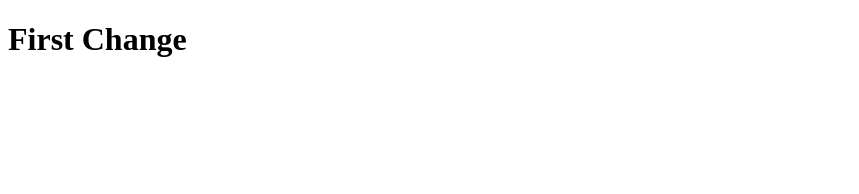
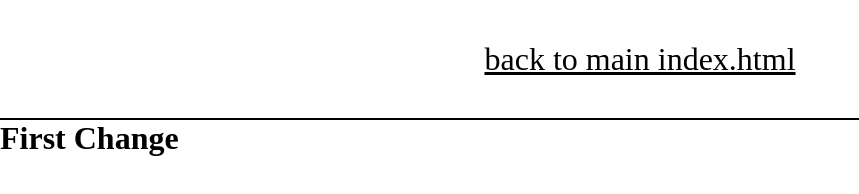
Before and after one commit to Jordangerouz/AdvancedClass, a plain HTML site: page week1/index.html in a window 1280 px wide. Shown: the whole page, without its empty margins (0-859 px from the left). Drawn offline with Linux system fonts and the light colour scheme.

Commit message:
added week 2 and additional navigation

```diff
--- /dev/null
+++ b/week 2/style.css
@@ -0,0 +1,60 @@
+* {
+    padding: 0;
+    margin: 0;
+    box-sizing: border-box;
+}
+header {
+    display: flex;
+    align-items: center;
+    justify-content: center;
+    height: 15vh;
+    border-bottom: 2px solid black;
+}
+#main-link {
+    color: black;
+    text-transform: lowercase;
+}
+#main-link:hover {
+    color: rgb(119, 119, 119);
+}
+
+#pic1 {
+    width: 100%;
+    height: 100vh;
+    /* min-width:max-content; */
+    background-color: rgb(247, 247, 247);
+    display: flex;
+    flex-direction: column;
+    align-items: center;
+    justify-content: center;
+}
+h1 {
+    margin-bottom: 30px;
+}
+#pic2 {
+    width: 100%;
+    height: 100vh;
+    /* min-width:max-content; */
+    background-color: rgb(247, 247, 247);
+    display: flex;
+    align-items: center;
+    justify-content: center;
+}
+#pdf {
+    width: 100%;
+    height: 10vh;
+    /* min-width:max-content; */
+    background-color: rgb(247, 247, 247);
+    display: flex;
+    align-items: center;
+    justify-content: center;
+}
+img {
+    /* min-width:max-content; */
+    width: 50%;
+
+}
+a {
+    color: rgb(0, 110, 255);
+    font-size: 2rem;
+}
--- a/week1/index.html
+++ b/week1/index.html
@@ -13,8 +13,12 @@
     <meta charset="UTF-8">
     <meta name="viewport" content="width=device-width, initial-scale=1.0">
     <title>HelloWorld</title>
+    <link rel="stylesheet" href="/week1/style.css">
 </head>
 <body>
+    <header>
+        <a id="main-link" href="/index.html">Back to main index.html</a>
+    </header>
     <h1>First Change</h1>
 </body>
 </html>
--- /dev/null
+++ b/week1/style.css
@@ -0,0 +1,20 @@
+* {
+    padding: 0;
+    margin: 0;
+    box-sizing: border-box;
+}
+header {
+    display: flex;
+    align-items: center;
+    justify-content: center;
+    height: 15vh;
+    border-bottom: 2px solid black;
+}
+#main-link {
+    color: black;
+    text-transform: lowercase;
+    font-size: 2rem;
+}
+#main-link:hover {
+    color: rgb(119, 119, 119);
+}
```
Also changed, not shown: week 2/index.html (added, +25 -0 lines).
